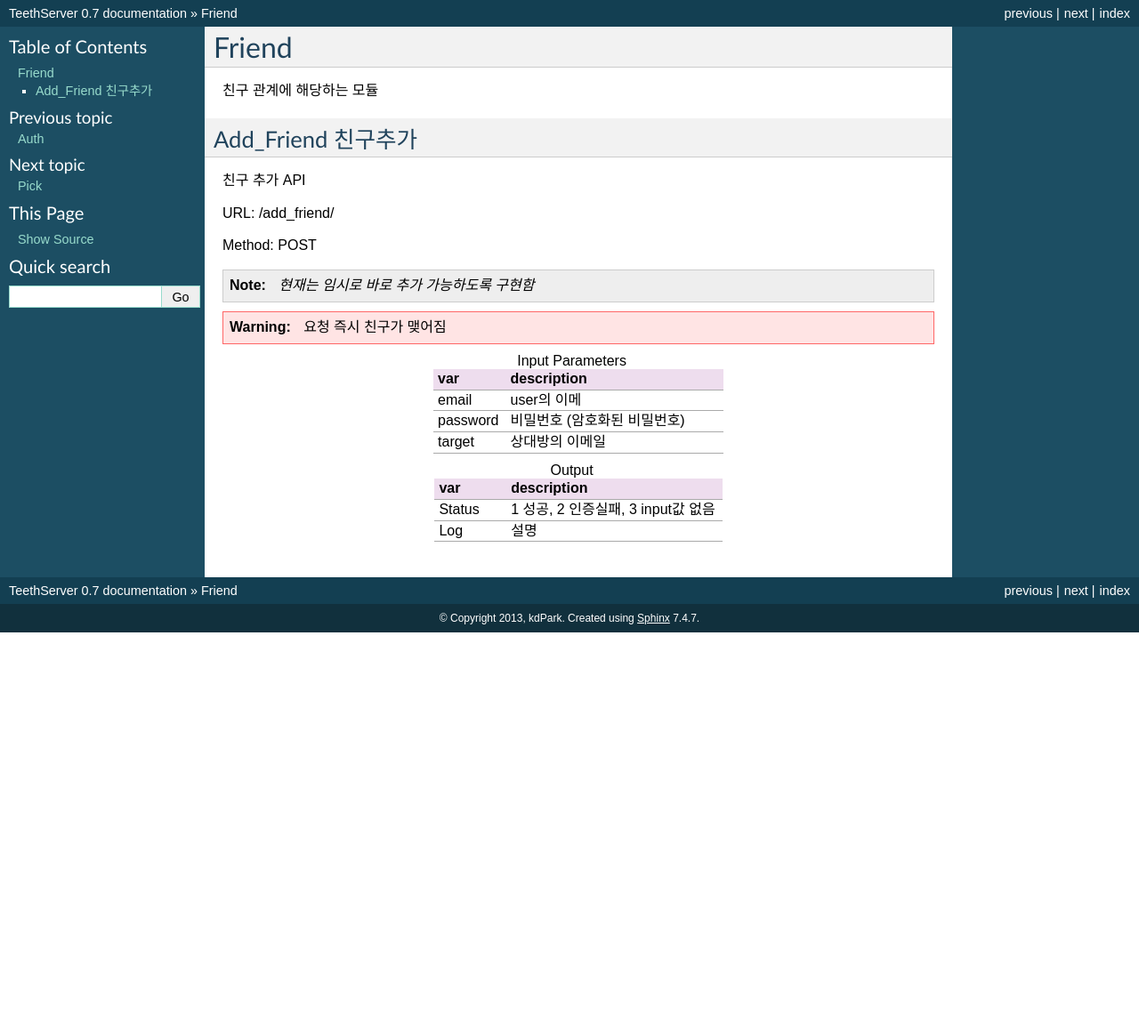
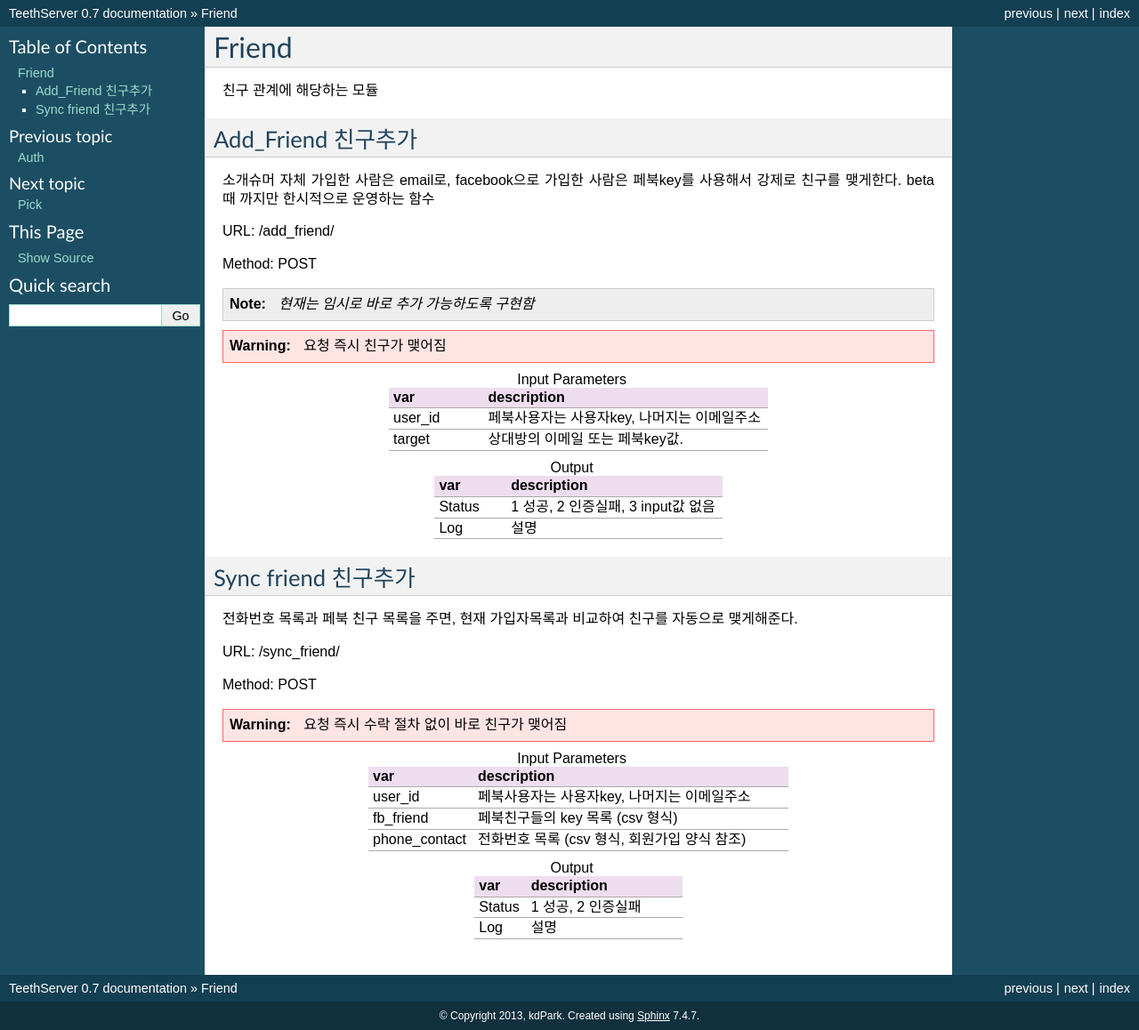
Before and after one commit to kdpark/Teeth_Server, a Sphinx documentation site: the page built from docs/friend.rst, in a window 1280 px wide. Shown: the whole page at 89% size. Built offline with Sphinx 7.4.7, drawn with Linux system fonts in a browser that asks for light colours; before the commit the page ends 900 px from its top, so only the background shows below that.

Commit message:
sync friend added

```diff
--- a/docs/friend.rst
+++ b/docs/friend.rst
@@ -9,7 +9,10 @@ Friend
 Add_Friend 친구추가
 -----------------------
 
-친구 추가 API
+소개슈머 자체 가입한 사람은 email로,
+facebook으로 가입한 사람은 페북key를 사용해서 강제로 친구를 맺게한다.
+beta 때 까지만 한시적으로 운영하는 함수
+
 
 URL: /add_friend/
 
@@ -25,12 +28,10 @@ Method: POST
 
    * - var
      - description
-   * - email
-     - user의 이메
-   * - password
-     - 비밀번호 (암호화된 비밀번호)
+   * - user_id
+     - 페북사용자는 사용자key, 나머지는 이메일주소
    * - target
-     - 상대방의 이메일
+     - 상대방의 이메일 또는 페북key값.
 
 
 
@@ -44,3 +45,41 @@ Method: POST
      - 1 성공, 2 인증실패, 3 input값 없음
    * - Log
      - 설명
+
+
+Sync friend 친구추가
+-----------------------
+
+전화번호 목록과 페북 친구 목록을 주면,
+현재 가입자목록과 비교하여 친구를 자동으로 맺게해준다.
+
+URL: /sync_friend/
+
+Method: POST
+
+.. warning:: 요청 즉시 수락 절차 없이 바로 친구가 맺어짐
+
+.. list-table:: Input Parameters
+   :widths: 20 60
+   :header-rows: 1
+
+   * - var
+     - description
+   * - user_id
+     - 페북사용자는 사용자key, 나머지는 이메일주소
+   * - fb_friend
+     - 페북친구들의 key 목록 (csv 형식)
+   * - phone_contact
+     - 전화번호 목록 (csv 형식, 회원가입 양식 참조)
+
+
+.. list-table:: Output
+   :widths: 20 60
+   :header-rows: 1
+
+   * - var
+     - description
+   * - Status
+     - 1 성공, 2 인증실패
+   * - Log
+     - 설명
```
Also changed, not shown: docs/auth.rst (+30 -5 lines), docs/pick.rst (+8 -10 lines), 13 other files.
